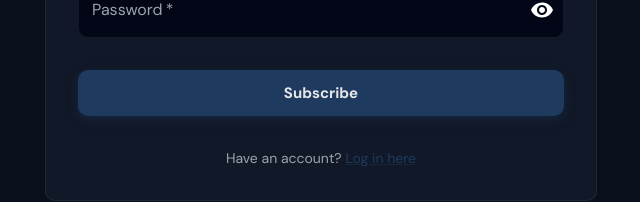
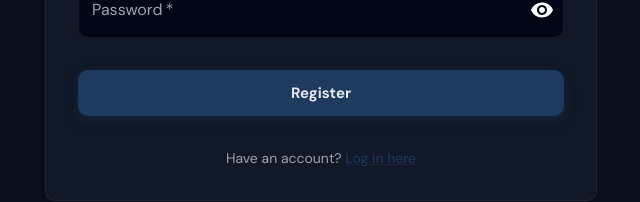
Before and after one commit to nathansungu/human-wildlife-conflict-resolution-, a React (Vite) app in the folder frontend/: page /register in a window 1280 px wide. Shown: the part 502-704 px from the top of the page, without its empty margins (319-959 px from the left). Built offline with nearby package versions, Linux system fonts and the light colour scheme; no server answers.

Commit message:
update user registration flow

```diff
--- a/frontend/src/pages/Register.jsx
+++ b/frontend/src/pages/Register.jsx
@@ -11,10 +11,10 @@ import {
 } from "@mui/material";
 import { Visibility, VisibilityOff } from "@mui/icons-material";
 import toast from "react-hot-toast";
-import { subscribeUserValidation } from "../validations/index";
+import { addUserValidation } from "../validations/index";
 import { useState } from "react";
 import { Link as RouterLink } from "react-router-dom";
-import {authService} from "../services/api"
+import {userService} from "../services/api"
 const pageInfo = {
   Subscribe: {
     title: "Register",
@@ -47,7 +47,7 @@ export default function Register() {
     e.preventDefault();
     setErrors({});
     try {
-      const validatedData = await subscribeUserValidation.parseAsync(formData);
+      await addUserValidation.parseAsync(formData);
     } catch (error) {
       const fieldErrors = {};
       error.errors.forEach((err) => {
@@ -59,7 +59,7 @@ export default function Register() {
 
     setLoading(true);
     try {
-      await authService.subscribe(formData);
+      await userService.register(formData);
       toast.success("Registration successful!");
       navigate("/dashboard");
     } catch (error) {
@@ -178,7 +178,7 @@ export default function Register() {
             disabled={loading}
             sx={{ mt: 3, mb: 2 }}
           >
-            {loading ? "Subscribing..." : "Subscribe"}
+            {loading ? "Registering..." : "Register"}
           </Button>
 
           <Box sx={{ textAlign: "center", mt: 2 }}>
--- a/frontend/src/validations/index.js
+++ b/frontend/src/validations/index.js
@@ -4,7 +4,7 @@ import { z } from 'zod';
 export const addUserValidation = z.object({
   name: z.string().min(1, "Name is required"),
   email: z.string().email("Invalid email address"),
-  phone: z.string().min(10, "Phone number must be at least 10 digits"),
+  phone: z.string().min(9, "Phone number must be at least 9 digits"),
   password: z.string().min(6, "Password must be at least 6 characters"),
   roleName: z.enum(["admin", "user"]).optional(),
 });
```
